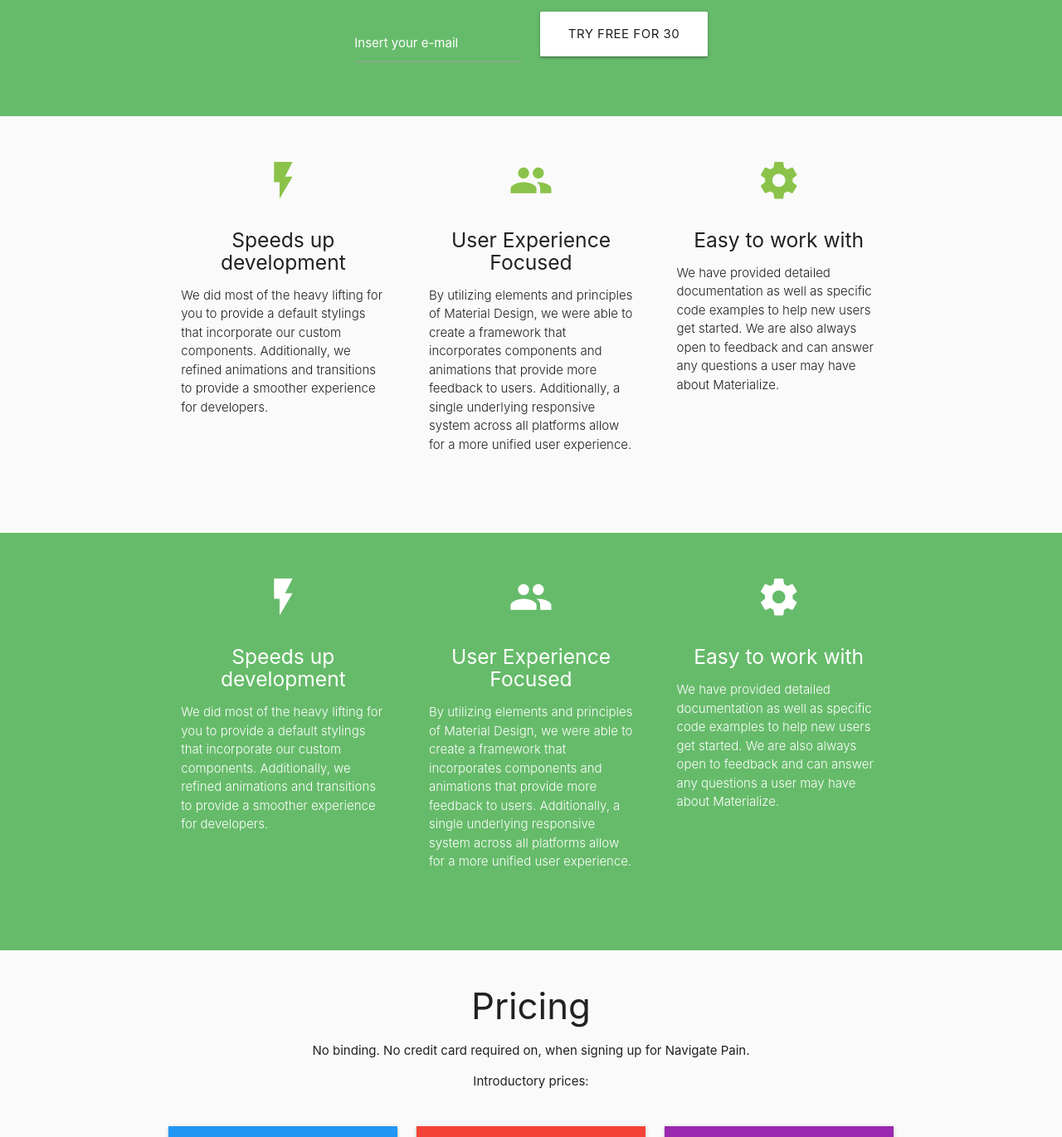
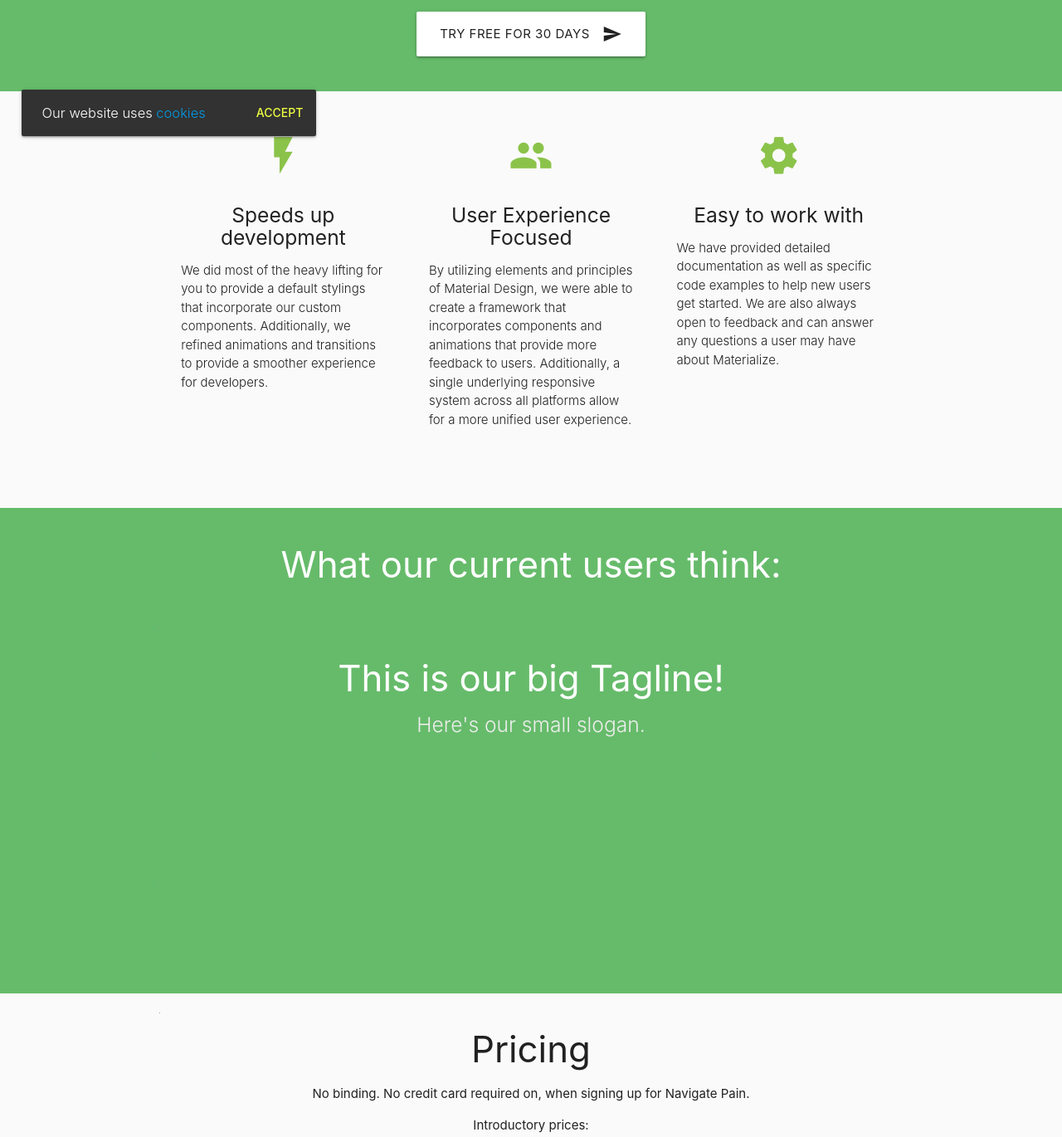
Before and after one commit to aglance/aglance.github.io, a plain HTML site: page index.html in a window 1280 px wide. Shown: the part 620-1990 px from the top of the page at 83% size. Drawn offline with nearby package versions, Linux system fonts and the light colour scheme; grey boxes are pictures that could not be loaded.

Commit message:
Dropdown + toast

```diff
--- a/css/style.css
+++ b/css/style.css
@@ -28,7 +28,7 @@
 }
 
 .card-content.top {
-    padding: 10px ;
+    padding: 10px;
 }
 
 .card-content.sub-top {
@@ -98,3 +98,12 @@
     border-bottom: 1px solid #fff;
     box-shadow: 0 1px 0 0 #fff;
 }
+
+@media only screen and (min-width: 600px) {
+    #toast-container {
+        top: auto;
+        right: auto;
+        bottom: 2%;
+        left: 2%;
+    }
+}
--- a/index.html
+++ b/index.html
@@ -24,11 +24,20 @@
         <li><a href="#">Features</a></li>
         <li><a href="#">Pricing</a></li>
         <li><a href="#">Support</a></li>
+      </ul>
 
+      <!-- Dropdown Structure -->
+      <ul id="language-selector" class="dropdown-content">
+        <li><a href="#!">English</a></li>
+        <li><a href="#!">Danish</a></li>
+        <li><a href="#!">Spanish</a></li>
+        <li><a href="#!">German</a></li>
       </ul>
+
       <ul class="right hide-on-med-and-down">
         <li><a href="#" class="btn btn-default waves-effect waves-green">Try free for 30 days</a></li>
-        <li><a href="https://app.navigatepain.com/login">Login</a></li>
+        <li><a href="https://app.navigatepain.com/login" target="_blank" rel="noopener noreferrer">Login</a></li>
+        <li><a class="language-dropdown" href="#!" data-target="language-selector">Language<i class="material-icons right">arrow_drop_down</i></a></li>
       </ul>
     </div>
   </nav>
@@ -64,15 +73,8 @@
       <br>
       <br>
       <div class="row center">
-        <form action="/signup" method="GET">
-          <div class="col s12 m3 offset-m3">
-            <div class="input-field email">
-              <input id="email" name="email" type="text" class="validate white-text" required>
-              <label for="email" class="white-text">Insert your e-mail</label>
-            </div>
-          </div>
-          <div class="col s12 m3">
-            <button type="submit" class="btn-default btn-large waves-effect waves-green">Try free for 30 days<i class="material-icons right">send</i></button>
+        <div class="col s12">
+          <a href="#" class="btn-default btn-large waves-effect waves-green">Try free for 30 days<i class="material-icons right">send</i></a>
         </div>
         </form>
       </div>
@@ -81,28 +83,22 @@
   </div>
 
   <div class="section grey lighten-5">
-
     <div class="container">
-
-      <!--   Icon Section   -->
       <div class="row">
         <div class="col s12 m4">
           <div class="icon-block">
             <h2 class="center light-green-text"><i class="material-icons">flash_on</i></h2>
             <h5 class="center">Speeds up development</h5>
-
             <p class="light">We did most of the heavy lifting for you to provide a default stylings that incorporate our
               custom components. Additionally, we refined animations and transitions to provide a smoother experience for
               developers.
             </p>
           </div>
         </div>
-
         <div class="col s12 m4">
           <div class="icon-block">
             <h2 class="center light-green-text"><i class="material-icons">group</i></h2>
             <h5 class="center">User Experience Focused</h5>
-
             <p class="light">By utilizing elements and principles of Material Design, we were able to create a framework
               that incorporates components and animations that provide more feedback to users. Additionally, a single underlying
               responsive system across all platforms allow for a more unified user experience.</p>
@@ -125,47 +121,46 @@
   </div>
 
 
-  <div class="section green lighten-1">
+  <div class="section green lighten-1 white-text">
     <div class="container">
-
-      <!--   Icon Section   -->
-      <div class="row white-text">
-        <div class="col s12 m4">
-          <div class="icon-block">
-            <h2 class="center"><i class="material-icons">flash_on</i></h2>
-            <h5 class="center">Speeds up development</h5>
-
-            <p class="light">We did most of the heavy lifting for you to provide a default stylings that incorporate our
-              custom components. Additionally, we refined animations and transitions to provide a smoother experience for
-              developers.
-            </p>
-          </div>
+      <div class="row center">
+        <h3>What our current users think:</h3>
       </div>
 
-        <div class="col s12 m4">
-          <div class="icon-block">
-            <h2 class="center"><i class="material-icons">group</i></h2>
-            <h5 class="center">User Experience Focused</h5>
-
-            <p class="light">By utilizing elements and principles of Material Design, we were able to create a framework
-              that incorporates components and animations that provide more feedback to users. Additionally, a single underlying
-              responsive system across all platforms allow for a more unified user experience.</p>
+        <div class="testimonial-slider">
+            <ul class="slides">
+              <li>
+                <img src="https://lorempixel.com/580/250/nature/1"> <!-- random image -->
+                <div class="caption center-align">
+                  <h3>This is our big Tagline!</h3>
+                  <h5 class="light grey-text text-lighten-3">Here's our small slogan.</h5>
                 </div>
+              </li>
+              <li>
+                <img src="https://lorempixel.com/580/250/nature/2"> <!-- random image -->
+                <div class="caption left-align">
+                  <h3>Left Aligned Caption</h3>
+                  <h5 class="light grey-text text-lighten-3">Here's our small slogan.</h5>
                 </div>
-
-        <div class="col s12 m4">
-          <div class="icon-block">
-            <h2 class="center"><i class="material-icons">settings</i></h2>
-            <h5 class="center">Easy to work with</h5>
-
-            <p class="light">We have provided detailed documentation as well as specific code examples to help new users
-              get started. We are also always open to feedback and can answer any questions a user may have about Materialize.</p>
+              </li>
+              <li>
+                <img src="https://lorempixel.com/580/250/nature/3"> <!-- random image -->
+                <div class="caption right-align">
+                  <h3>Right Aligned Caption</h3>
+                  <h5 class="light grey-text text-lighten-3">Here's our small slogan.</h5>
                 </div>
+              </li>
+              <li>
+                <img src="https://lorempixel.com/580/250/nature/4"> <!-- random image -->
+                <div class="caption center-align">
+                  <h3>This is our big Tagline!</h3>
+                  <h5 class="light grey-text text-lighten-3">Here's our small slogan.</h5>
                 </div>
+              </li>
+            </ul>
           </div>
 
     </div>
-    <br><br>
   </div>
 
   <div class="section grey lighten-5">
--- a/js/init.js
+++ b/js/init.js
@@ -1,6 +1,12 @@
 (function ($) {
   $(function () {
+    if (localStorage.getItem('cookie-consent') == null) {
+      var toastHTML = '<span>Our website uses <a href="#">cookies</a></span><button class="btn-flat toast-action" onclick="M.Toast.dismissAll()">Accept</button>';
+      M.toast({ html: toastHTML, displayLength: Math.pow(10, 9), completeCallback: () => localStorage.setItem('cookie-consent', 'true') });
+    }
     $('.sidenav').sidenav();
+    $('.testimonial-slider').slider();
+    $(".language-dropdown").dropdown();
 
     $(".magnific-popup-iframe-frontpage").magnificPopup({
       type: "iframe",
```
Lines whose indentation alone changed are shown as unchanged.
